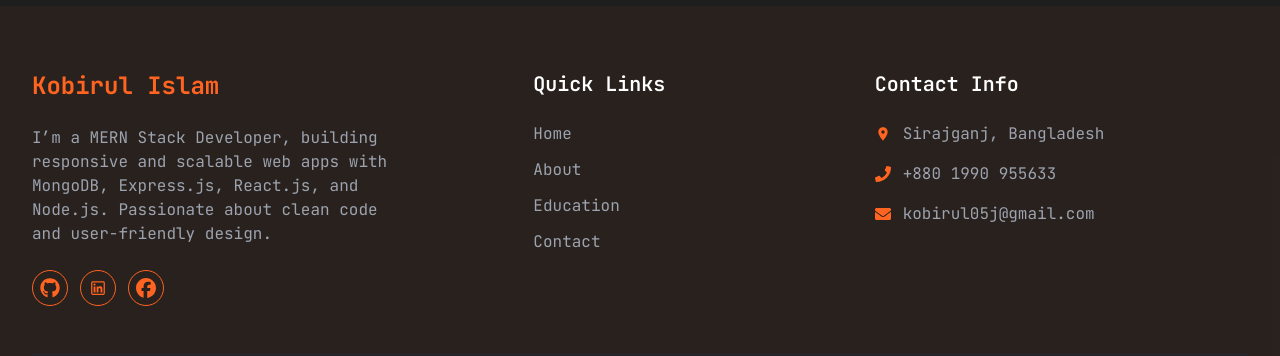
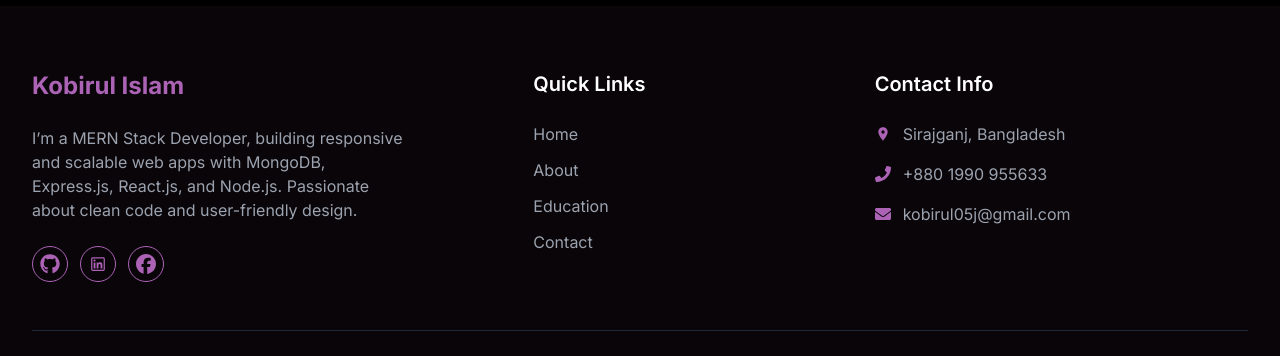
Before and after one commit to kobirul5/personal-web, a Next.js app: page /projects in a window 1280 px wide. Shown: the part 3402-3758 px from the top of the page. Built offline with nearby package versions, Linux system fonts and the light colour scheme.

Commit message:
change color and font

```diff
--- a/src/app/globals.css
+++ b/src/app/globals.css
@@ -1,5 +1,6 @@
 @import url('https://fonts.googleapis.com/css2?family=JetBrains+Mono:ital,wght@0,100..800;1,100..800&display=swap');
 @import url('https://fonts.googleapis.com/css2?family=Monoton&display=swap');
+@import url('https://fonts.googleapis.com/css2?family=Inter:ital,opsz,wght@0,14..32,100..900;1,14..32,100..900&display=swap');
 @tailwind base;
 @tailwind components;
 @tailwind utilities;
@@ -21,3 +22,10 @@
     font-weight: 400;
     font-style: normal;
   }
+
+  .inter {
+  font-family: "Inter", sans-serif;
+  font-optical-sizing: auto;
+  font-weight: 400;
+  font-style: normal;
+}
--- a/src/app/layout.js
+++ b/src/app/layout.js
@@ -19,7 +19,7 @@
         <link rel="icon" href="/" />
       </Head>
       <body
-        className={`jetbrains-mono antialiased bg-background text-textColor `}
+        className={`inter antialiased bg-background text-textColor `}
       >
         {/* fab icon */}
 
--- a/tailwind.config.mjs
+++ b/tailwind.config.mjs
@@ -9,11 +9,11 @@
   theme: {
   	extend: {
   		colors:{
-			background: "#1E1E1E",
+			background: "#000000ff",
 			primary: "#3d3d3d",
-			primaryColor: "#ff6421",
+			primaryColor: "#ac63b6ff",
 			accent: "#00FF00",
-			textColor: "#CCCCCC "
+			textColor: "#ffffffff "
 		},
   		borderRadius: {
   			lg: 'var(--radius)',
```
